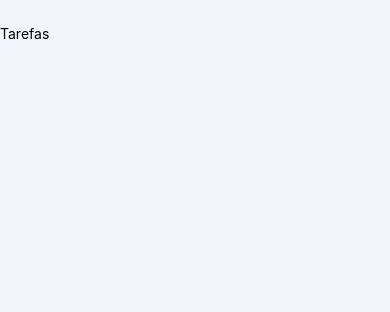
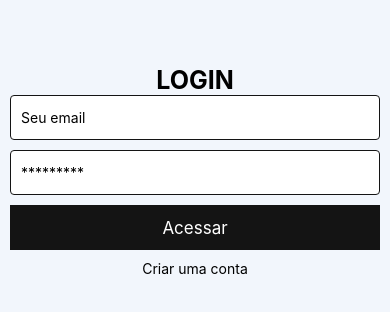
Before and after one commit to ricardodiasdev/tarefasapp, a React Native app: screen / in a window 390 px wide. Shown: the top 312 px of the page. Built offline with nearby package versions, Linux system fonts and the light colour scheme.

Commit message:
Criando tela de login

```diff
--- a/App.js
+++ b/App.js
@@ -1,10 +1,12 @@
-import React from "react";
+import React, { useState } from "react";
 import { StyleSheet, Text, View, SafeAreaView } from "react-native";
+import Login from "./src/components/Login";
 
 export default function App() {
+  const [user, setUser] = useState(null);
   return (
     <SafeAreaView style={styles.container}>
-      <Text>Tarefas</Text>
+      {!user ? (<Login/>):(<Text>Tarefas</Text>)}
     </SafeAreaView>
   );
 }
--- /dev/null
+++ b/src/components/Login/index.js
@@ -0,0 +1,81 @@
+import {
+  StyleSheet,
+  Text,
+  View,
+  TextInput,
+  TouchableOpacity,
+} from "react-native";
+import React, { useState, useRef } from "react";
+
+const Login = () => {
+  const [email, setEmail] = useState();
+  const [password, setPassword] = useState();
+  const inputRef = useRef(null);
+
+  const handleLogin = () => {
+    alert("Login...");
+    setEmail("");
+    setPassword("");
+    inputRef.current.focus();
+  };
+  return (
+    <View style={styles.container}>
+      <Text style={styles.text}>LOGIN</Text>
+      <TextInput
+        placeholder="Seu email"
+        style={styles.input}
+        value={email}
+        onChangeText={(text) => setEmail(text)}
+        ref={inputRef}
+      />
+      <TextInput
+        placeholder="*********"
+        style={styles.input}
+        value={password}
+        onChangeText={(text) => setPassword(text)}
+      />
+      <TouchableOpacity style={styles.handleLogin} onPress={handleLogin}>
+        <Text style={styles.loginText}>Acessar</Text>
+      </TouchableOpacity>
+      <TouchableOpacity>
+        <Text style={{ textAlign: "center" }}>Criar uma conta</Text>
+      </TouchableOpacity>
+    </View>
+  );
+};
+
+export default Login;
+
+const styles = StyleSheet.create({
+  container: {
+    flex: 1,
+    backgroundColor: "#F2f6fc",
+    paddingTop: 40,
+    paddingHorizontal: 10,
+  },
+  text: {
+    textAlign: "center",
+    fontSize: 25,
+    fontWeight: "bold",
+  },
+  input: {
+    marginBottom: 10,
+    backgroundColor: "#fff",
+    borderRadius: 4,
+    height: 45,
+    padding: 10,
+    borderWidth: 1,
+    borderColor: "#141414",
+  },
+  handleLogin: {
+    alignItems: "center",
+    justifyContent: "center",
+    backgroundColor: "#141414",
+    height: 45,
+    marginBottom: 10,
+  },
+  loginText: {
+    color: "#fff",
+    fontSize: 17,
+  },
+});
```
